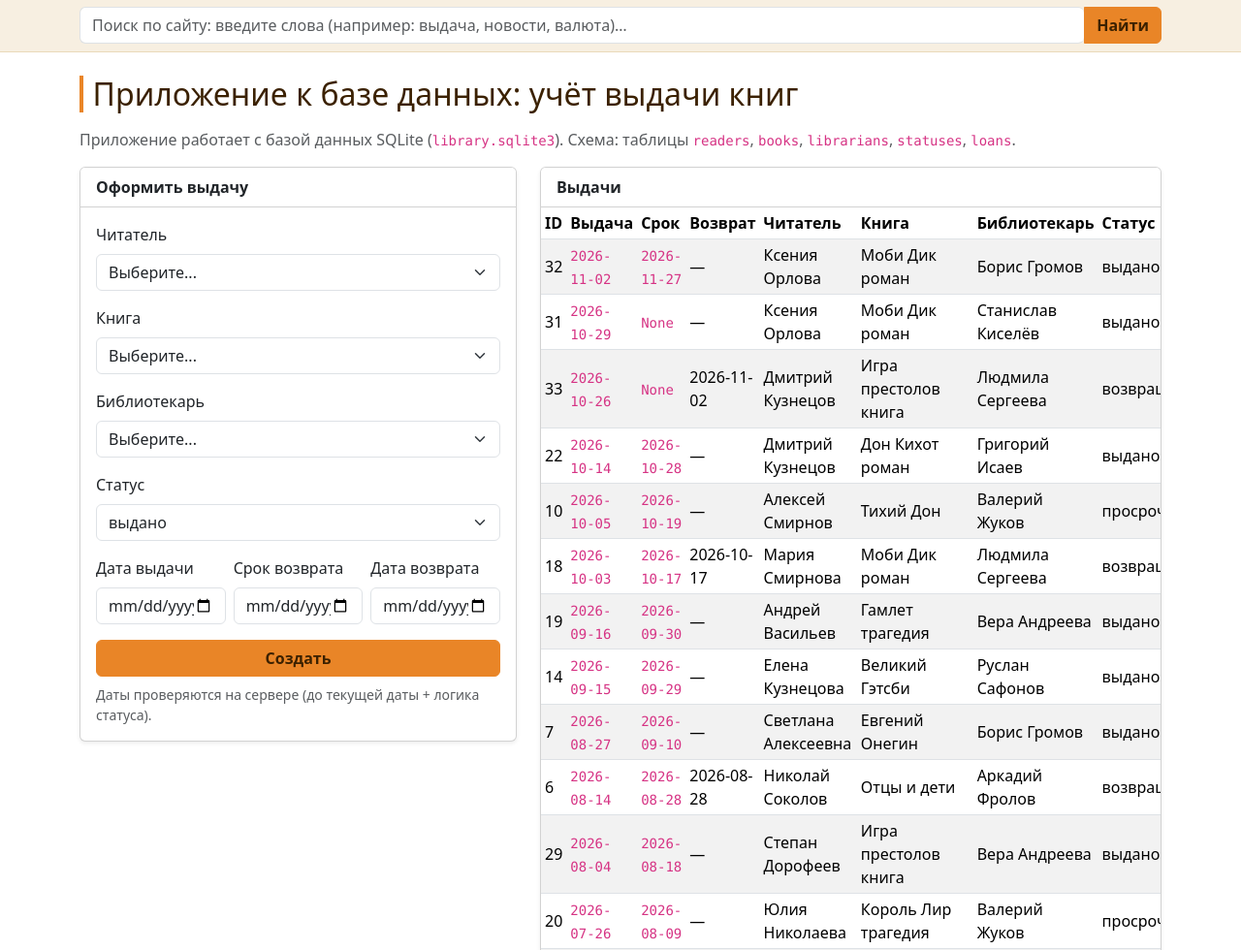
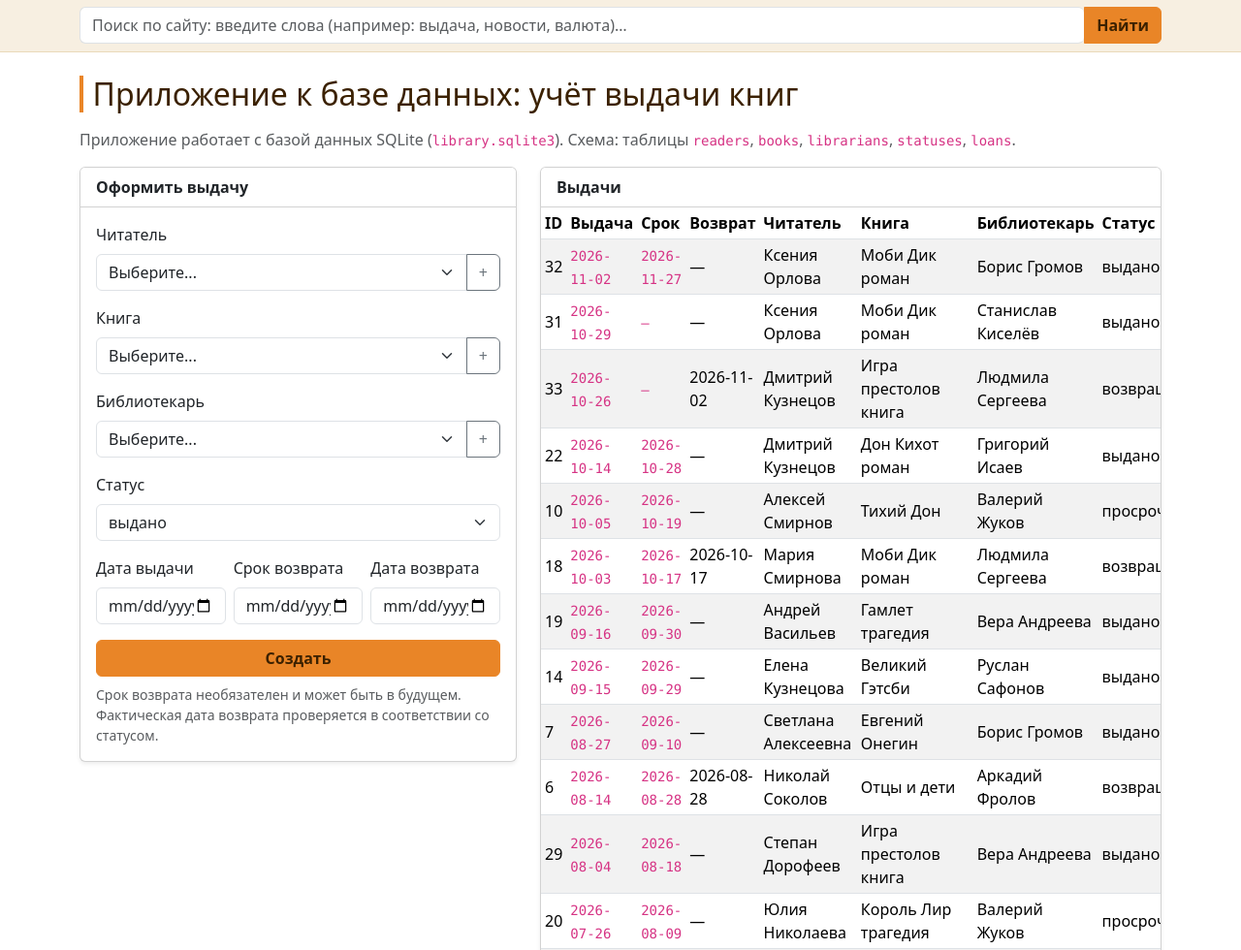
Before and after one commit to CyanideInDustForm/library_web, a Flask app: page /db in a window 1280 px wide. Shown: the part 186-1166 px from the top of the page at 97% size. Run offline with Flask 3, Linux system fonts and the light colour scheme; data comes from the database, SQL or seed files in the repository; both versions use the stored data as it was after the commit.

Commit message:
i hope last fixes

```diff
--- a/app.py
+++ b/app.py
@@ -311,7 +311,7 @@ def create_app() -> Flask:
 
         if due is not None:
             if due < DATE_MIN:
-                raise ValueError("due_date должен быть раньше 2026-01-01")
+                raise ValueError("due_date не может быть раньше 2026-01-01.")
             if due < issue:
                 raise ValueError("due_date должен быть >= issue_date.")
 
@@ -434,7 +434,7 @@ def create_app() -> Flask:
                 if matched:
                     results.append({
                         "title": n["title"],
-                        "url": url_for("news") + f"#news-{n['id']}",
+                        "url": url_for("merged_news") + f"#news-{n['id']}",
                         "kind": "Новость",
                         "snippet": n["body"][:120] + ("…" if len(n["body"]) > 120 else ""),
                         "score": len(matched),
@@ -564,7 +564,7 @@ def create_app() -> Flask:
             f"    <librarian>{xml_escape(l['librarian'])}</librarian>\n"
             f"    <status>{xml_escape(l['status'])}</status>\n"
             f"    <issue>{l['issue_date']}</issue>\n"
-            f"    <due>{l['due_date']}</due>\n"
+            f"    <due>{l['due_date'] or ''}</due>\n"
             f"    <returned>{l['return_date'] or ''}</returned>\n"
             "  </item>"
             for l in items
@@ -625,8 +625,8 @@ def create_app() -> Flask:
         channel_items = "\n".join(
             "    <item>\n"
             f"      <title>{xml_escape(n['title'])}</title>\n"
-            f"      <link>{base}{url_for('news')}#news-{n['id']}</link>\n"
-            f"      <guid>{base}{url_for('news')}#news-{n['id']}</guid>\n"
+            f"      <link>{base}{url_for('merged_news')}#news-{n['id']}</link>\n"
+            f"      <guid>{base}{url_for('merged_news')}#news-{n['id']}</guid>\n"
             f"      <description>{xml_escape(n['body'])}</description>\n"
             f"      <pubDate>{rss_pub_date(n['published_at'])}</pubDate>\n"
             "    </item>"
@@ -637,7 +637,7 @@ def create_app() -> Flask:
             '<rss version="2.0">\n'
             "  <channel>\n"
             f"    <title>{xml_escape(SITE['name'])} — новости</title>\n"
-            f"    <link>{base}{url_for('news')}</link>\n"
+            f"    <link>{base}{url_for('merged_news')}</link>\n"
             f"    <description>Новости {xml_escape(SITE['name'].lower())}</description>\n"
             f"    <language>ru</language>\n"
             f"{channel_items}\n"
--- a/templates/base.html
+++ b/templates/base.html
@@ -17,6 +17,7 @@
   <link href="https://cdn.jsdelivr.net/npm/bootstrap@5.3.3/dist/css/bootstrap.min.css" rel="stylesheet">
   <link rel="stylesheet" href="https://unpkg.com/leaflet@1.9.4/dist/leaflet.css">
   <link href="{{ url_for('static', filename='app.css') }}" rel="stylesheet">
+<base target="_blank">
 </head>
 
 <body class="d-flex flex-column min-vh-100">
--- a/templates/db.html
+++ b/templates/db.html
@@ -16,41 +16,62 @@
         <form method="post" action="{{ url_for('create_loan') }}" class="needs-validation" novalidate>
 
           <div class="mb-3">
-            <label class="form-label">Читатель</label>
-            <select class="form-select" name="reader_id" required>
+            <label class="form-label" for="loan-reader">Читатель</label>
+            <div class="input-group">
+              <select class="form-select" id="loan-reader" name="reader_id" required>
                 <option value="" selected disabled>Выберите...</option>
                 {% for r in readers %}
                   <option value="{{ r.id }}">{{ r.full_name }}</option>
                 {% endfor %}
               </select>
+              <a class="btn btn-outline-secondary"
+                 href="{{ url_for('db_admin', table='readers') }}"
+                 target="_blank" rel="noopener"
+                 title="Добавить читателя"
+                 aria-label="Добавить читателя">+</a>
+            </div>
             <div class="invalid-feedback">Нужен читатель.</div>
           </div>
 
           <div class="mb-3">
-            <label class="form-label">Книга</label>
-            <select class="form-select" name="book_id" required>
+            <label class="form-label" for="loan-book">Книга</label>
+            <div class="input-group">
+              <select class="form-select" id="loan-book" name="book_id" required>
                 <option value="" selected disabled>Выберите...</option>
                 {% for b in books %}
                   <option value="{{ b.id }}">{{ b.title }}</option>
                 {% endfor %}
               </select>
+              <a class="btn btn-outline-secondary"
+                 href="{{ url_for('db_admin', table='books') }}"
+                 target="_blank" rel="noopener"
+                 title="Добавить книгу"
+                 aria-label="Добавить книгу">+</a>
+            </div>
             <div class="invalid-feedback">Нужна книга.</div>
           </div>
 
           <div class="mb-3">
-            <label class="form-label">Библиотекарь</label>
-            <select class="form-select" name="librarian_id" required>
+            <label class="form-label" for="loan-librarian">Библиотекарь</label>
+            <div class="input-group">
+              <select class="form-select" id="loan-librarian" name="librarian_id" required>
                 <option value="" selected disabled>Выберите...</option>
                 {% for lb in librarians %}
                   <option value="{{ lb.id }}">{{ lb.full_name }}</option>
                 {% endfor %}
               </select>
+              <a class="btn btn-outline-secondary"
+                 href="{{ url_for('db_admin', table='librarians') }}"
+                 target="_blank" rel="noopener"
+                 title="Добавить библиотекаря"
+                 aria-label="Добавить библиотекаря">+</a>
+            </div>
             <div class="invalid-feedback">Нужен библиотекарь.</div>
           </div>
 
           <div class="mb-3">
-            <label class="form-label">Статус</label>
-            <select class="form-select" name="status_id" required>
+            <label class="form-label" for="loan-status">Статус</label>
+            <select class="form-select" id="loan-status" name="status_id" required>
               {% for s in statuses %}
                 <option value="{{ s.id }}">{{ s.title }}</option>
               {% endfor %}
@@ -76,7 +97,8 @@
         </form>
 
         <div class="form-text mt-2">
-          Даты проверяются на сервере (до текущей даты + логика статуса).
+          Срок возврата необязателен и может быть в будущем.
+          Фактическая дата возврата проверяется в соответствии со статусом.
         </div>
       </div>
     </div>
@@ -104,7 +126,7 @@
               <tr>
                 <td>{{ l.id }}</td>
                 <td><code>{{ l.issue_date }}</code></td>
-                <td><code>{{ l.due_date }}</code></td>
+                <td><code>{{ l.due_date or '—' }}</code></td>
                 <td>{{ l.return_date or '—' }}</td>
                 <td>{{ l.reader_name }}</td>
                 <td>{{ l.book_title }}</td>
--- a/templates/index.html
+++ b/templates/index.html
@@ -34,11 +34,11 @@
 
 <div class="row g-4">
   <div class="col-lg-8">
-    <h4 class="section-title">Последние новости</h4>
+    <h2 class="section-title">Последние новости</h2>
     {% for n in latest_news %}
       <article class="card shadow-sm mb-3">
         <div class="card-body">
-          <h5 class="card-title">{{ n.title }}</h5>
+          <h3 class="card-title">{{ n.title }}</h3>
           <p class="card-text">{{ n.body }}</p>
           <div class="text-muted small">Опубликовано: {{ n.published_at }}</div>
         </div>
@@ -86,7 +86,7 @@
   </div>
 </div>
 
-<h4 class="section-title mt-5" id="about-brief">Кратко о библиотеке</h4>
+<h2 class="section-title mt-5" id="about-brief">Кратко о библиотеке</h2>
 <div class="row g-4">
   <div class="col-md-4">
     <p>Библиотека открыта для <span class="text-highlight">всех жителей города</span> —
```
Also changed, not shown: templates/merged_news.html (+12 -14 lines), data/library.sqlite3, templates/db_admin.html (line endings or trailing spaces). Lines whose indentation alone changed are shown as unchanged.
